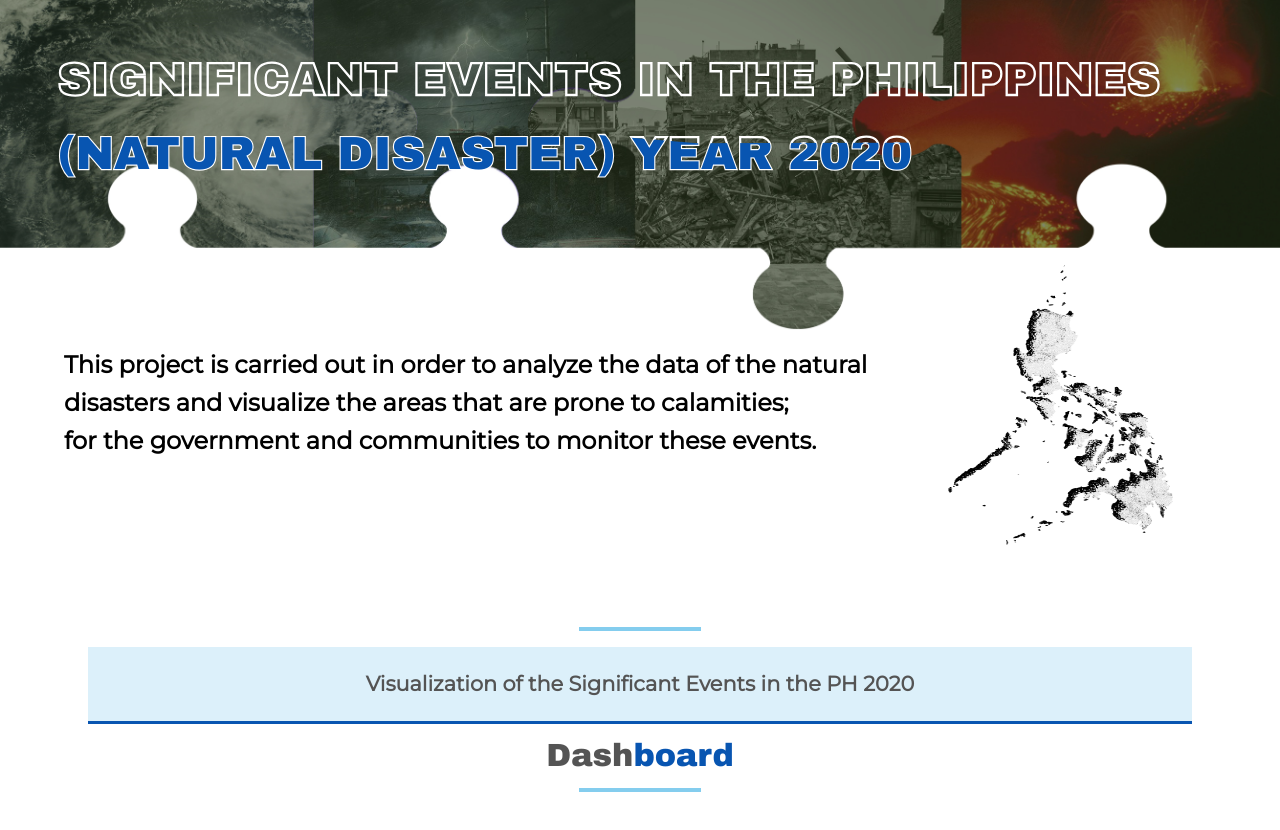
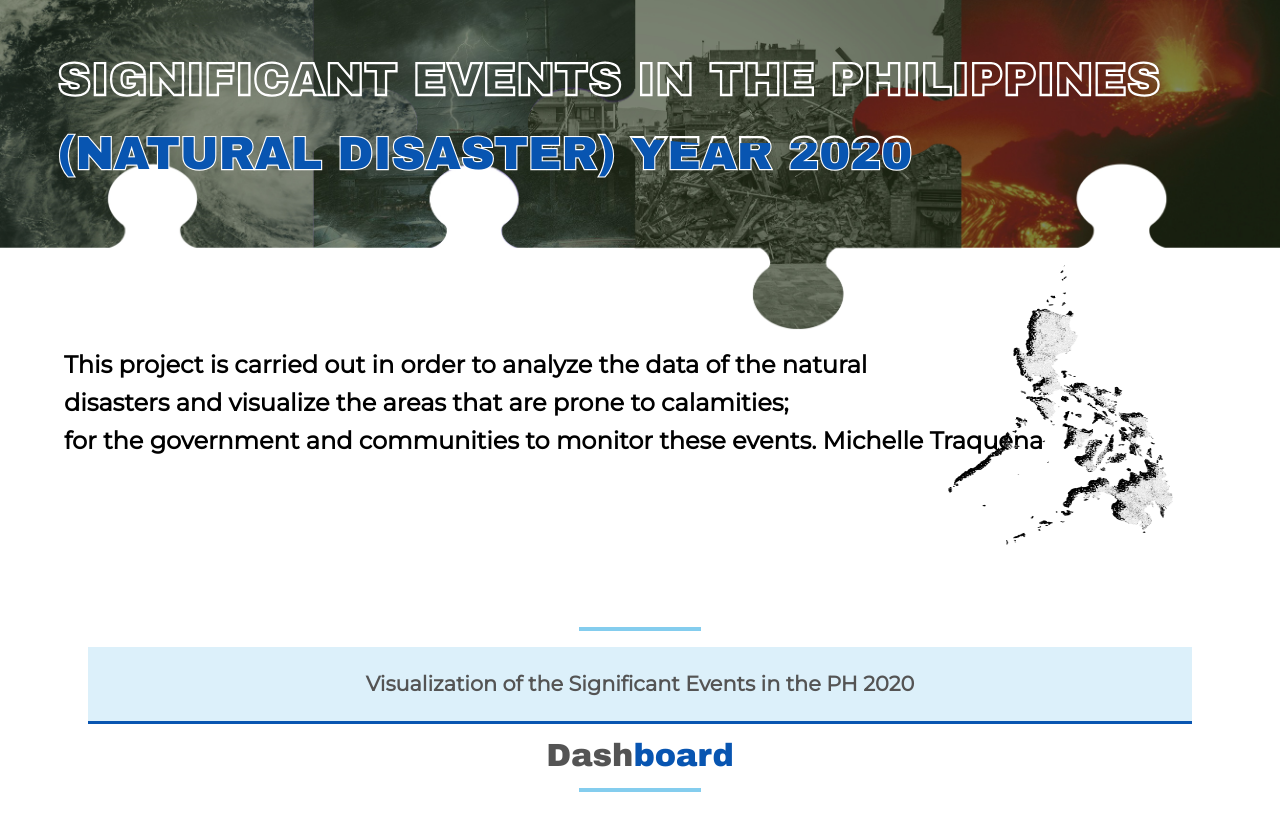
Before and after one commit to mchllt/Data_Viz, a plain HTML site: page index.html in a window 1280 px wide. Shown: the top 830 px of the page. Drawn offline with nearby package versions, Linux system fonts and the light colour scheme; grey boxes are pictures that could not be loaded.

Commit message:
updated index

```diff
--- a/index.html
+++ b/index.html
@@ -40,7 +40,7 @@
             <h3>
               This project is carried out in order to analyze the data of the natural<br>
               disasters and visualize the areas that are prone to calamities; <br>
-              for the government and communities to monitor these events.
+              for the government and communities to monitor these events. Michelle Traquena
             </h3>
           </div>
         </div>
```
